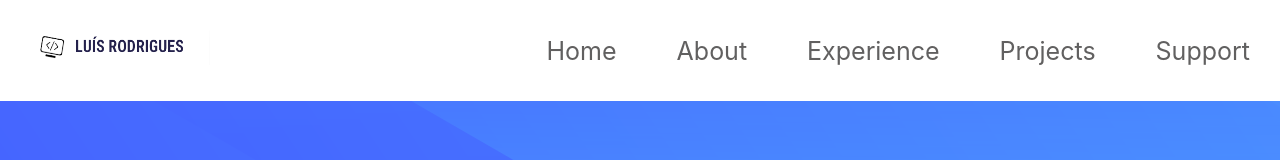
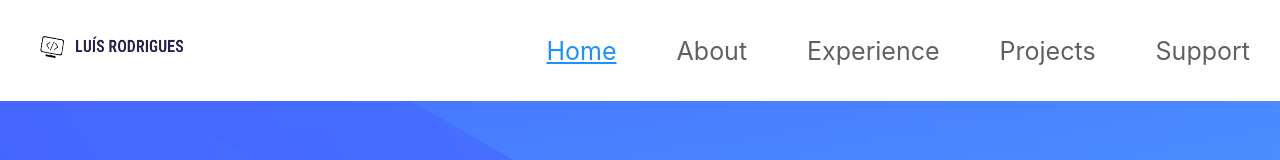
Before and after one commit to LuisPedro01/MyPortefolio, a React (Create React App) app: page / in a window 1280 px wide. Shown: the top 160 px of the page. Built offline with nearby package versions, Linux system fonts and the light colour scheme.

Commit message:
Update navbar page selection

```diff
--- a/src/assets/NavBar.css
+++ b/src/assets/NavBar.css
@@ -41,6 +41,16 @@
     justify-content: center;
     align-items: center;
   }
+
+  .navbar a:hover {
+    color: #1c91ff;
+    text-decoration: underline;
+  }
+
+  .navbar a.active {
+    color: #1c91ff;
+    text-decoration: underline;
+}
 
   .toggleButton {
     width: 100%;
--- a/src/components/NavBar.js
+++ b/src/components/NavBar.js
@@ -1,42 +1,44 @@
-import React, { useEffect, useState } from 'react'
+import React, { useEffect, useState } from 'react';
 import { Link, useLocation } from "react-router-dom";
-import "../assets/NavBar.css"
+import "../assets/NavBar.css";
 import { Reorder } from '@mui/icons-material';
-// import ReorderIcon from "@material-ui/icons/Reorder"
-import Logo from "../assets/Logo6.png"
-import Logo2 from "../assets/logo3.png"
+import Logo from "../assets/Logo6.png";
+import Logo2 from "../assets/logo3.png";
 
 function NavBar() {
-    const [expandNavBar, setExpandNavBar] =useState(false);
-
+    const [expandNavBar, setExpandNavBar] = useState(false);
     const location = useLocation();
 
     useEffect(() => {
         setExpandNavBar(false);
     }, [location]);
 
-
+    const isActive = (path) => {
+        return location.pathname === path ? 'active' : '';
+    };
 
     return (
         <div className='navbar' id={expandNavBar ? "open" : "close"}>
             <div className='toggleButton'>
-        <div className='logo'><img src={Logo2} className="img"/></div>
+                <div className='logo'>
+                    <img src={Logo2} className="img" alt="Logo" />
+                </div>
                 <button onClick={() => {setExpandNavBar((prev) => !prev)}}>
                     <Reorder/>
                 </button>
             </div>
             <div className='links'>
-            <div className='name'> <Link to="/"><span className='hide'><img src={Logo} className="img"/></span></Link></div>
-            <Link to="/"> Home </Link>
-            <Link to="/aboutme">About</Link>
-            <Link to="/experience"> Experience </Link>
-            <Link to="/projects"> Projects </Link>
-            <Link to="/support"> Support </Link>
-
+                <div className='name'>
+                    <Link to="/"><span className='hide'><img src={Logo} className="img" alt="Logo" /></span></Link>
+                </div>
+                <Link to="/" className={isActive("/")}> Home </Link>
+                <Link to="/aboutme" className={isActive("/aboutme")}> About </Link>
+                <Link to="/experience" className={isActive("/experience")}> Experience </Link>
+                <Link to="/projects" className={isActive("/projects")}> Projects </Link>
+                <Link to="/support" className={isActive("/support")}> Support </Link>
             </div>
         </div>
     );
 }
 
-
-export default NavBar
+export default NavBar;
```
Lines whose indentation alone changed are shown as unchanged.
